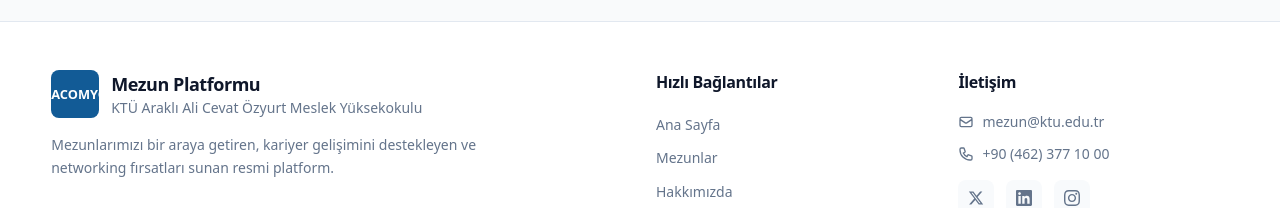
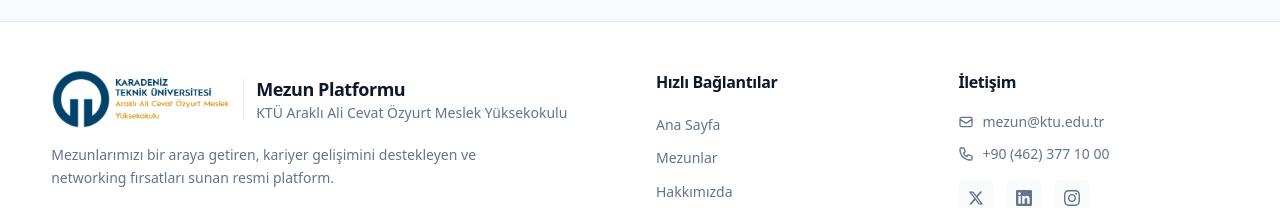
Before and after one commit to C1H4N/mezunplatformktu, a Next.js app: page / in a window 1280 px wide. Shown: the part 2236-2444 px from the top of the page. Built offline with nearby package versions, Linux system fonts and the light colour scheme; no server answers; the database is empty.

Commit message:
mimar selim beyden ufak bir dokunuş

```diff
--- a/app/components/Footer.tsx
+++ b/app/components/Footer.tsx
@@ -9,15 +9,20 @@ export default function Footer() {
         <div className="grid grid-cols-1 md:grid-cols-4 gap-8">
           {/* Logo ve Açıklama */}
           <div className="col-span-1 md:col-span-2">
-            <div className="flex items-center gap-3 mb-4">
-              <div className="w-12 h-12 bg-primary rounded-lg flex items-center justify-center">
-                <span className="text-white font-bold text-[0.8rem]">AACOMYO</span>
-              </div>
+            <Link href="/" className="flex items-center gap-3 mb-4 group">
+              <img
+                src="/aacomyoLogo.png"
+                alt="AACOMYO Logo"
+                width={180}
+                height={56}
+                className="object-contain"
+              />
+              <div className="w-px h-10 bg-border" />
               <div>
-                <h3 className="text-lg font-semibold text-foreground">Mezun Platformu</h3>
+                <h3 className="text-lg font-semibold text-foreground group-hover:text-primary transition-colors">Mezun Platformu</h3>
                 <p className="text-sm text-muted">KTÜ Araklı Ali Cevat Özyurt Meslek Yüksekokulu</p>
               </div>
-            </div>
+            </Link>
             <p className="text-muted text-sm max-w-md leading-relaxed">
               Mezunlarımızı bir araya getiren, kariyer gelişimini destekleyen ve networking
               fırsatları sunan resmi platform.
--- a/docker-compose-dev.yml
+++ b/docker-compose-dev.yml
@@ -1,5 +1,3 @@
-
-
 services:
   nextjs:
     build:
@@ -18,7 +16,8 @@ services:
     env_file:
       - .env
     depends_on:
-      - db
+      db:
+        condition: service_healthy
     networks:
       - default
 
@@ -31,12 +30,18 @@ services:
       - pgdata:/var/lib/postgresql/data
     ports:
       - 5432:5432
+    healthcheck:
+      test: [ "CMD-SHELL", "pg_isready -U ktu -d ktu" ]
+      interval: 3s
+      timeout: 3s
+      retries: 10
     networks:
       - default
 
 volumes:
   pgdata:
 
+
 networks:
   default:
     driver: bridge
--- a/package.json
+++ b/package.json
@@ -17,7 +17,7 @@
     "date-fns": "^4.1.0",
     "lucide-react": "^0.545.0",
     "next": "^16.1.6",
-    "next-auth": "^5.0.0-beta.29",
+    "next-auth": "^5.0.0-beta.30",
     "react": "^19.2.4",
     "react-dom": "^19.2.4",
     "react-hot-toast": "^2.6.0",
```
Also changed, not shown: 1 other file (tests, documents, lock files or other folders).
